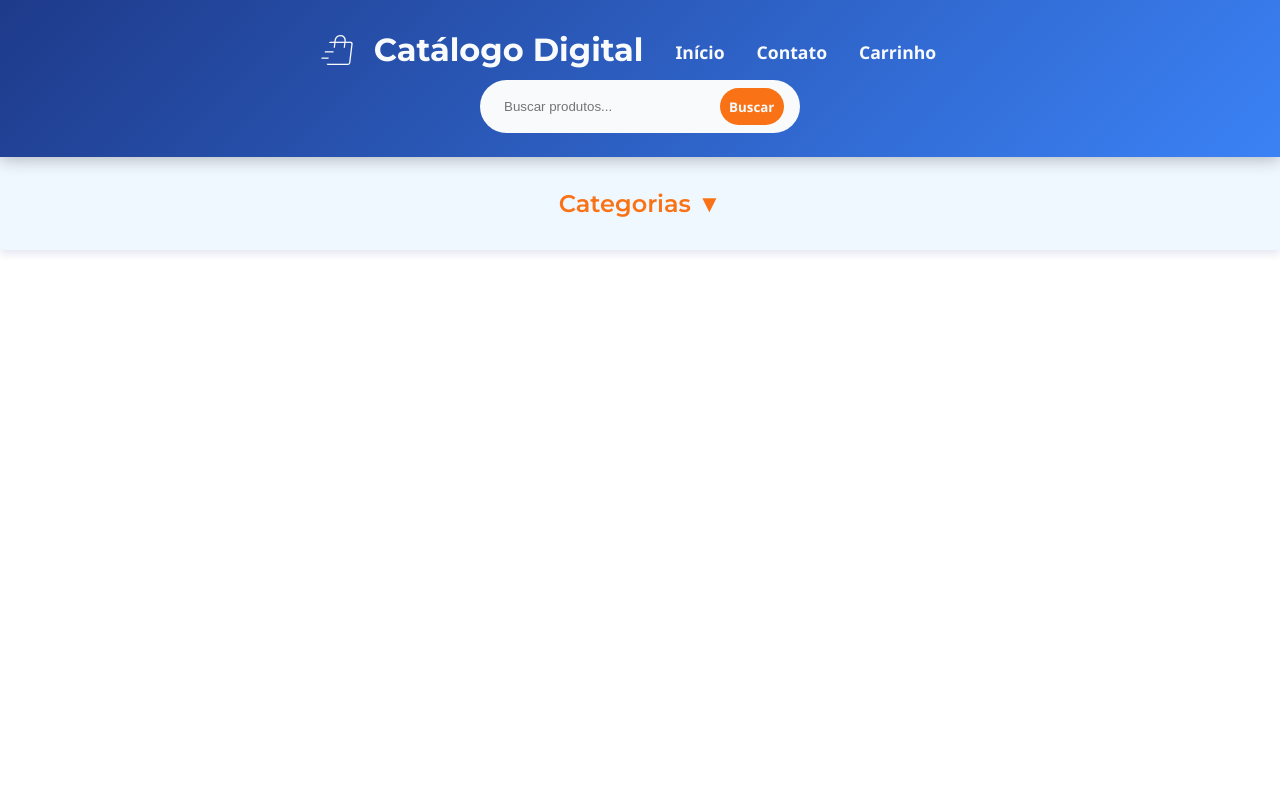
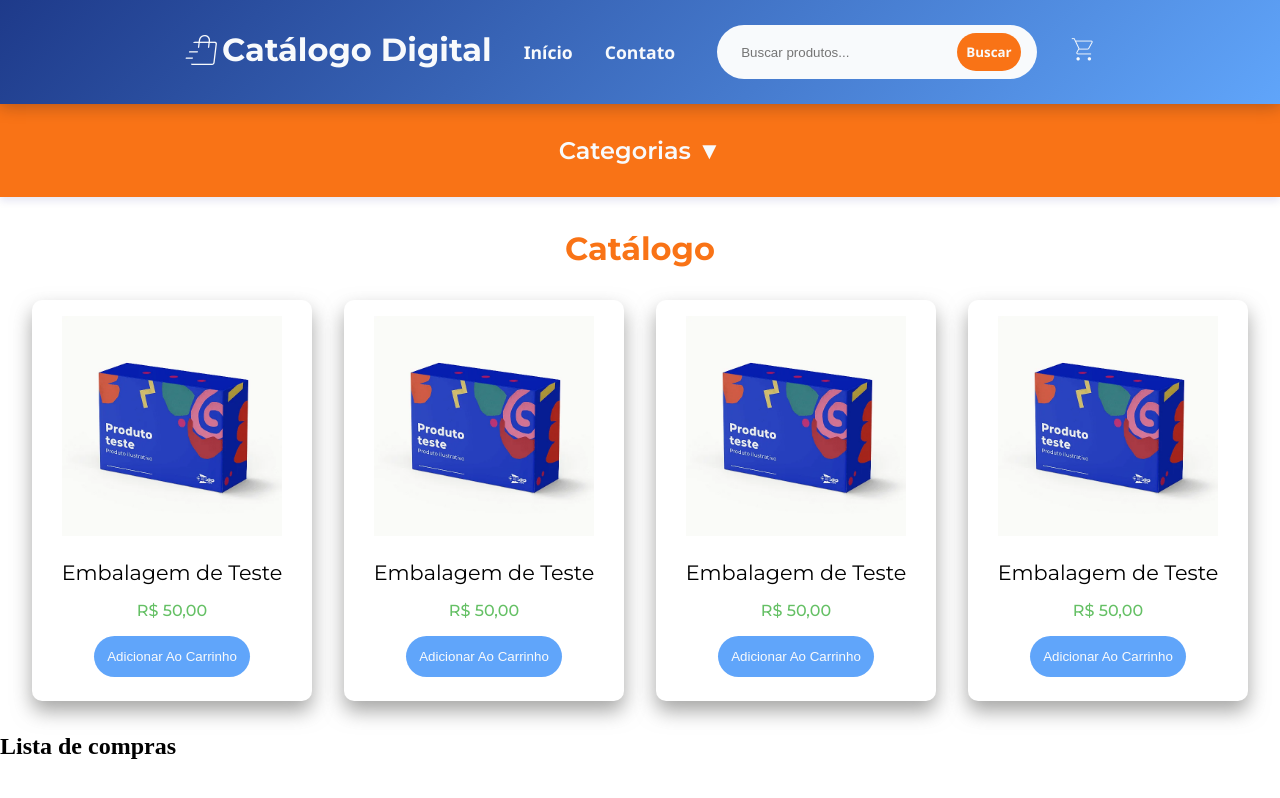
Before and after one commit to raquelduda/Layout-catalogo, a plain HTML site: page index.html in a window 1280 px wide. Drawn offline with nearby package versions, Linux system fonts and the light colour scheme; files whose address does not match are found by name; a web font is replaced by a local one.

Commit message:
pagina de catalogo

```diff
--- a/estilos/estilo.css
+++ b/estilos/estilo.css
@@ -1,28 +1,30 @@
-*{
+* {
     padding: 0;
     margin: 0;
     box-sizing: border-box;
 }
+
 :root {
-    --cor-primaria:#1e3a8a;
-    --cor-secundaria:#f97316;
-    --cor-tercearia:#f8fafc;
+    --cor-primaria: #1e3a8a;
+    --cor-secundaria: #f97316;
+    --cor-tercearia: #f8fafc;
     --cor-quarta: #60a5fa;
     --fonte-titulo: "Montserrat", sans-serif;
     --fonte-corpo: 'Segoe UI', Tahoma, Geneva, Verdana, sans-serif;
 }
+
 .material-symbols-outlined {
-  font-variation-settings:
-  'FILL' 0,
-  'wght' 200,
-  'GRAD' 0,
-  'opsz' 100
+    font-variation-settings:
+        'FILL'0,
+        'wght'200,
+        'GRAD'0,
+        'opsz'100
 }
 
 /* --------HEADER-------- */
 
 .header {
-    background: linear-gradient(135deg, #1e3a8a 0%, #3b82f6 100%);
+    background: linear-gradient(135deg, #1e3a8a 0%, #60a5fa 100%);
     padding: 1.5rem 10rem 1.5rem 10rem;
     position: sticky;
     top: 0;
@@ -37,14 +39,16 @@
 
 .material-symbols-outlined {
     color: var(--cor-tercearia);
-    padding: 0 1rem 0 1rem;
+
 }
-.icons{
+
+.icons {
     display: flex;
     padding-right: 10px;
     list-style: none;
     margin: 1rem;
 }
+
 .icons li a {
     color: var(--cor-tercearia);
     text-decoration: none;
@@ -55,35 +59,41 @@
     font-size: 1.1rem;
 
 }
-.icons li a:hover{
+
+.icons li a:hover {
     color: var(--cor-secundaria);
 }
 
-.material-symbols-outlined :hover{
- color: var(--cor-secundaria);
+.material-symbols-outlined :hover {
+    color: var(--cor-secundaria);
 }
-.esquerda{
+
+.esquerda {
     display: flex;
 
 }
-.logo .material-symbols-outlined{
+
+.logo .material-symbols-outlined {
     font-size: 2.5rem;
 }
-.logo_titulo{
+
+.logo_titulo {
     font-family: var(--fonte-titulo);
     color: var(--cor-tercearia);
 }
 
 /* --------SEARCH BAR-------- */
 
-.search{
+.search {
     background-color: var(--cor-tercearia);
     border-radius: 2rem;
     padding: 0.5rem 1rem;
     display: flex;
     align-items: center;
     width: 20rem;
+
 }
+
 .search button {
     background-color: var(--cor-secundaria);
     border: none;
@@ -96,11 +106,12 @@
     font-weight: bold;
     text-decoration: none;
 }
-.search button:hover{
+
+.search button:hover {
     background-color: #e76407;
 }
 
-.input{
+.input {
     padding: 8px;
     background-color: transparent;
     outline: none;
@@ -110,12 +121,13 @@
 
 /* --------CATEGORIAS E DROPDOWN-------- */
 
-.categorias{
+.categorias {
     padding: 1rem;
-    background-color: aliceblue;
+    background-color: var(--cor-secundaria);
     box-shadow: 0 4px 8px rgba(0, 0, 139, 0.1);
     text-align: center;
 }
+
 .categorias ul {
     list-style: none;
     text-align: center;
@@ -123,6 +135,7 @@
     margin: 0;
     position: relative;
 }
+
 .paragrafo {
     display: block;
     cursor: pointer;
@@ -131,26 +144,30 @@
     font-size: 1.5rem;
     text-decoration: none;
     font-family: var(--fonte-titulo);
-    color: var(--cor-secundaria);
+    color: var(--cor-tercearia);
     transition: transform 0.3s ease;
 }
-.paragrafo:hover{
+
+.paragrafo:hover {
     transform: scale(1.2);
 }
-.dropdown{
+
+.dropdown {
     display: none;
     flex-wrap: wrap;
     position: absolute;
-    background-color: aliceblue;
+    background-color: var(--cor-secundaria);
 
-    z-index: 10;
+    z-index: 0;
     transition: all 0.4s ease;
 }
+
 .dropdown.show {
     display: flex;
     justify-content: center;
 }
-.nav_link{
+
+.nav_link {
     background-color: var(--cor-quarta);
     color: var(--cor-tercearia);
     font-family: var(--fonte-corpo);
@@ -166,12 +183,106 @@
     justify-content: center;
     margin: 0.5rem;
 }
-.nav_link:hover{
-    background: var(--cor-secundaria);
+
+.nav_link:hover {
+    background: var(--cor-primaria);
     color: var(--cor-tercearia);
     transform: translateY(+3px);
     box-shadow: 0 4px 12px rgba(54, 74, 97, 0.3);
 }
 
+/* SHOPPING CART */
+.icon_cart {
+    margin: 0 0 0 2rem;
+}
+
+.icon_cart .material-symbols-outlined {
+    font-size: 1.8rem;
+    position: relative;
+}
+
+.icon_cart .material-symbols-outlined:hover {
+    color: var(--cor-secundaria);
+}
+
+/* ---------- CATALOGO DE PRODUTO ---------- */
+.catalogo{
+}
+.catalogo h1{
+    text-align: center;
+    padding: 2rem;
+    font-family: var(--fonte-titulo);
+    color: var(--cor-secundaria);
+    font-size: 2rem;
+}
+.catalogo .item{
+    background-color: rgb(255, 255, 255);
+    filter: drop-shadow(0 10px 10px rgba(105, 105, 104, 0.6));
+    display: flex;
+    flex-direction: column;
+    justify-content: center;
+    align-items: center;
+    border-radius: 10px;
+}
+.lista_produto .item img {
+    width: 90%;
+    padding: 1rem;
+}
+.lista_produto{
+    display: grid;
+    grid-template-columns: repeat(4, 1fr);
+    gap: 2rem;
+    padding: 0rem 2rem 2rem 2rem;
+}
+.item{
+
+}
+.item h2 {
+    font-family: var(--fonte-titulo);
+    font-weight: 400;
+    padding: 0.5rem;
+    font-size: 1.3rem;
+
+}
+.valor{
+    font-family: var(--fonte-titulo);
+    font-weight: 500;
+    padding: 0.5rem;
+    color: rgb(101, 192, 101);
+}
+.addcart{
+    padding: 0.5rem;
+    margin: 0.5rem 0 1.5rem 0;
+    background-color: transparent;
+    border: none;
+    color: var(--cor-tercearia);
+    background-color: var(--cor-quarta);
+    border-radius: 2rem;
+    padding: 0.8rem;
+    cursor: pointer;
+    transition: 0.3s;
+}
+.addcart:hover{
+    background-color: var(--cor-primaria);
+    box-shadow: 0 4px 12px rgba(54, 74, 97, 0.3);
+    transform: translateY(+3px);
+}
+
 
 /* --------MODELO REPONSIVO-------- */
+
+@media (max-width: 700px) {
+    .lista_produto{
+        display: flex;
+        flex-wrap: wrap;
+        width: 80%;
+        padding: 1rem;
+
+    }
+    .catalogo{
+        display: flex;
+        justify-content: center;
+        flex-direction: column;
+        align-items: center;
+    }
+}
--- a/index.html
+++ b/index.html
@@ -16,7 +16,6 @@
   </head>
 
   <body>
-
     <!-- ----------HEADER---------- -->
 
     <header class="header">
@@ -38,7 +37,6 @@
         <ul class="icons">
           <li><a href="#">Início</a></li>
           <li><a href="#">Contato</a></li>
-          <li><a href="#">Carrinho</a></li>
         </ul>
       </nav>
 
@@ -55,6 +53,12 @@
           <button type="submit">Buscar</button>
         </label>
       </div>
+
+      <!-- ----------SHOPPING CART---------- -->
+      <div class="icon_cart" onclick="toggleCart()">
+        <span class="material-symbols-outlined">shopping_cart</span>
+        <!-- <span class="contagem_cart" id="contagemCart"> 0 </span> -->
+      </div>
     </header>
 
     <!-- ----------CATEGORIAS---------- -->
@@ -62,7 +66,9 @@
     <section class="categorias">
       <ul>
         <li>
-                <a href="#" onclick="show()" class="paragrafo" id="paragrafo">Categorias ▼</a>
+          <a href="#" onclick="show()" class="paragrafo" id="paragrafo"
+            >Categorias ▼</a
+          >
           <ul id="dropdown" class="dropdown">
             <li><a href="#" class="nav_link">ALUMINIZADO</a></li>
             <li><a href="#" class="nav_link">CONFEITARIA</a></li>
@@ -71,15 +77,56 @@
             <li><a href="#" class="nav_link">TAMPA</a></li>
             <li><a href="#" class="nav_link">FILME</a></li>
             <li><a href="#" class="nav_link">PVC</a></li>
+            <li><a href="#" class="nav_link">MULTIUSO</a></li>
+            <li><a href="#" class="nav_link">DIVERSOS</a></li>
+            <li><a href="#" class="nav_link">FESTA</a></li>
+            <li><a href="#" class="nav_link">PANO</a></li>
+
           </ul>
         </li>
       </ul>
+    </section>
+    <!-- ----------CATALOGO------- -->
+    <section class="catalogo">
+      <h1>Catálogo</h1>
 
-        <script src="./principal.js" >
+      <div class="lista_produto">
 
-
-        </script>
+        <div class="item">
+          <img src="./img/produto-teste-apenas-amostra-da8bde6b-x67mxgdm29.webp" alt=" produto"/>
+          <h2>Embalagem de Teste</h2>
+          <div class="valor">R$ 50,00</div>
+          <button class="addcart">Adicionar Ao Carrinho</button>
+          </div>
+        <div class="item">
+          <img src="./img/produto-teste-apenas-amostra-da8bde6b-x67mxgdm29.webp" alt=" produto"/>
+          <h2>Embalagem de Teste</h2>
+          <div class="valor">R$ 50,00</div>
+          <button class="addcart">Adicionar Ao Carrinho</button>
+          </div>
+        <div class="item">
+          <img src="./img/produto-teste-apenas-amostra-da8bde6b-x67mxgdm29.webp" alt=" produto"/>
+          <h2>Embalagem de Teste</h2>
+          <div class="valor">R$ 50,00</div>
+          <button class="addcart">Adicionar Ao Carrinho</button>
+          </div>
+        <div class="item">
+          <img src="./img/produto-teste-apenas-amostra-da8bde6b-x67mxgdm29.webp" alt=" produto"/>
+          <h2>Embalagem de Teste</h2>
+          <div class="valor">R$ 50,00</div>
+          <button class="addcart">Adicionar Ao Carrinho</button>
+          </div>
+      </div>
     </section>
 
+    <!-- ----------ABA DE CARRINHO---------- -->
+    <section class="tab_carrinho">
+      <h1> Lista de compras</h1>
+      <div class="lista_carrinho">
+
+      </div>
+    </section>
+
+    <script src="./principal.js"></script>
   </body>
 </html>
--- a/principal.js
+++ b/principal.js
@@ -11,5 +11,4 @@
 function show() {
     const div = document.getElementById('dropdown');
     div.classList.toggle('show');
-    //  document.getElementById('paragrafo').innerHTML = "Categorias ▲"
 }
```
Also changed, not shown: img/produto-teste-apenas-amostra-da8bde6b-x67mxgdm29.webp (added). Lines whose indentation alone changed are shown as unchanged.
